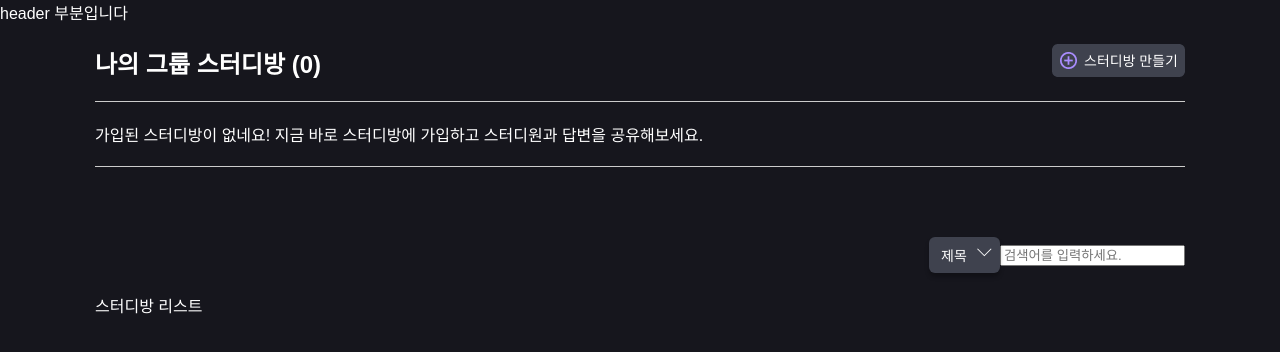
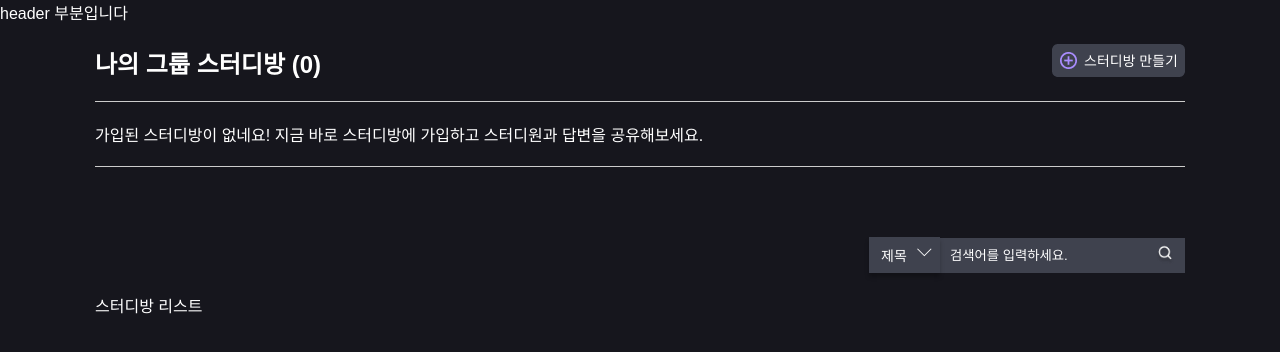
Before and after one commit to QuizUpWebProject/front, a React (Create React App) app: page /study in a window 1280 px wide. Shown: the top 352 px of the page. Built offline with nearby package versions, Linux system fonts and the light colour scheme.

Commit message:
design: 검색창 ui 구현 #15
- selectBox와 input의 스타일을 수정했습니다
- input창 안에 검색 icon을 추가했습니다

```diff
--- a/src/components/studyroom/SelectBox.jsx
+++ b/src/components/studyroom/SelectBox.jsx
@@ -26,7 +26,6 @@ const SelectContainer = styled.div`
   position: relative;
   width: 55px;
   padding: 8px;
-  border-radius: 6px;
   background-color: #3f424e;
   align-self: center;
   box-shadow: 0px 4px 4px rgba(0, 0, 0, 0.25);
--- a/src/pages/StudyMain.jsx
+++ b/src/pages/StudyMain.jsx
@@ -3,6 +3,7 @@ import { Link } from "react-router-dom";
 import SelectBox from "../components/studyroom/SelectBox";
 import StudyList from "../components/studyroom/StudyList";
 import MakeStudy from "../assets/Btn_mstudy.png";
+import SearchIcon from "../assets/search.png";
 
 const StudyMain = () => {
   return (
@@ -21,7 +22,10 @@ const StudyMain = () => {
 
       <SearchSection>
         <SelectBox />
-        <SearchInput placeholder="검색어를 입력하세요." />
+        <SearchInputWrapper>
+          <SearchInput placeholder="검색어를 입력하세요." />
+          <SearchImg src={SearchIcon} alt="검색아이콘" />
+        </SearchInputWrapper>
       </SearchSection>
 
       <div>
@@ -75,8 +79,28 @@ const SearchSection = styled.div`
   margin-top: 50px;
 `;
 
+const SearchInputWrapper = styled.div`
+  display: flex;
+  align-items: center;
+  background-color: #3f424e;
+  padding: 5px;
+`;
+
 const SearchInput = styled.input`
-  magin-left: 10px;
+  border: none;
+  outline: none;
+  padding: 5px;
+  background: transparent;
+  width: 200px;
+
+  &::placeholder {
+    color: #fff;
+  }
+`;
+
+const SearchImg = styled.img`
+  width: 20px;
+  margin-right: 5px;
 `;
 
 export default StudyMain;
```
